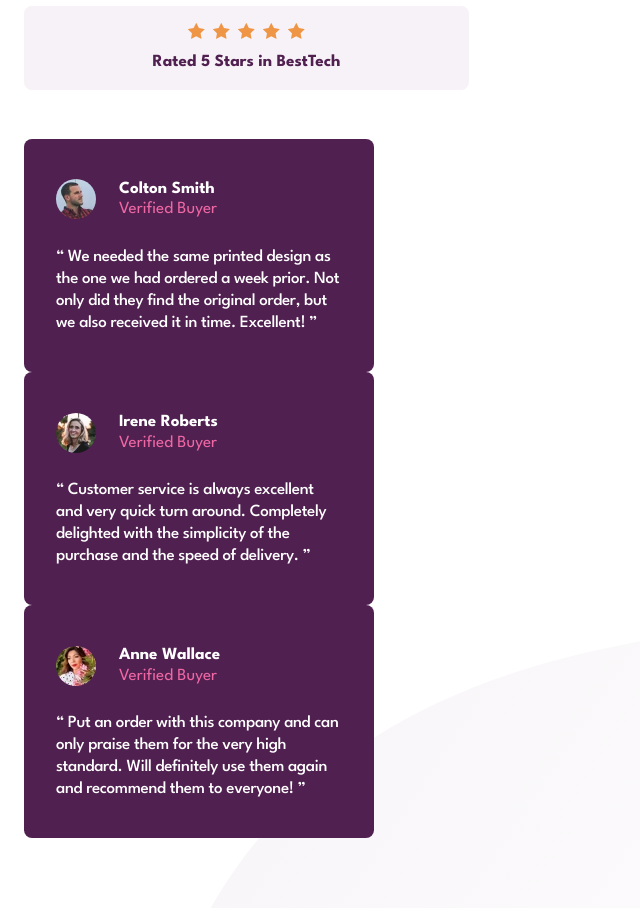
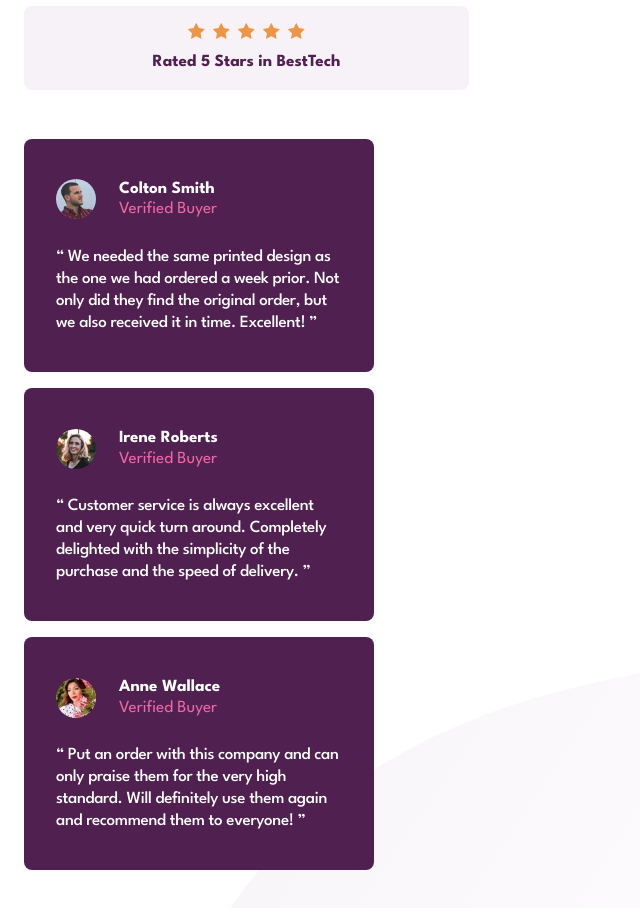
Before and after one commit to OniOdd/social-proof-section, a plain HTML site: page index.html in a window 1280 px wide. Shown: the part 440-1348 px from the top of the page, without its empty margins (0-640 px from the left). Drawn offline with Linux system fonts and the light colour scheme.

Commit message:
Fixed the name of a class.

```diff
--- a/index.html
+++ b/index.html
@@ -135,7 +135,7 @@
               </figure>
             </div>
           </div>
-          <div class="testimonials">
+          <div class="testimonials-section__testimonials">
             <article class="testimonial">
               <header class="testimonial__header">
                 <figure class="testimonial__avatar-wrapper">
```
